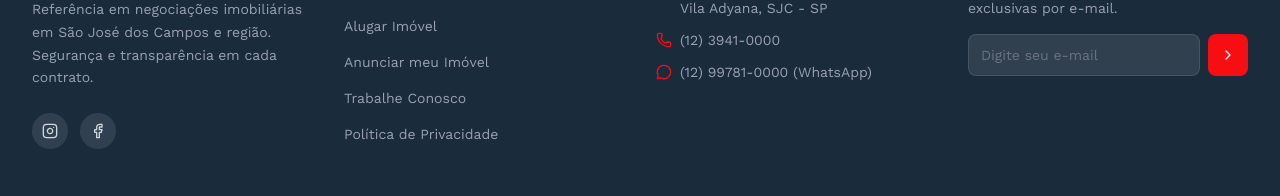
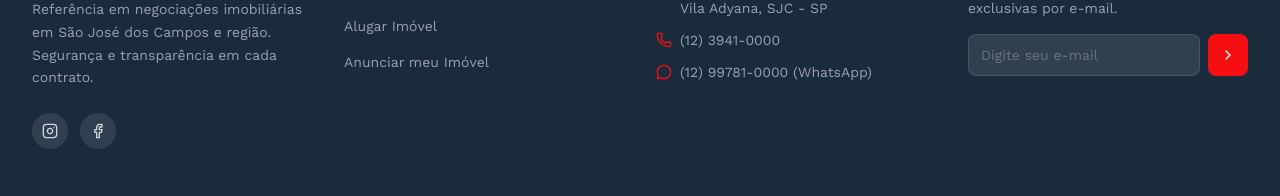
Before and after one commit to patrick-ruston-tech/novo-mvp-independence, a Next.js app: page / in a window 1280 px wide. Shown: the part 1425-1621 px from the top of the page. Built offline with nearby package versions, Linux system fonts and the light colour scheme; no server answers; the database is empty.

Commit message:
Fix: sessões do footer

```diff
--- a/components/Footer.tsx
+++ b/components/Footer.tsx
@@ -53,16 +53,6 @@ export default function Footer() {
               <li>
                 <Link href="/anunciar" className="text-sm text-gray-400 hover:text-white transition-colors">
                   Anunciar meu Imóvel
-                </Link>
-              </li>
-              <li>
-                <Link href="/sobre" className="text-sm text-gray-400 hover:text-white transition-colors">
-                  Trabalhe Conosco
-                </Link>
-              </li>
-              <li>
-                <Link href="/politica-de-privacidade" className="text-sm text-gray-400 hover:text-white transition-colors">
-                  Política de Privacidade
                 </Link>
               </li>
             </ul>
```
